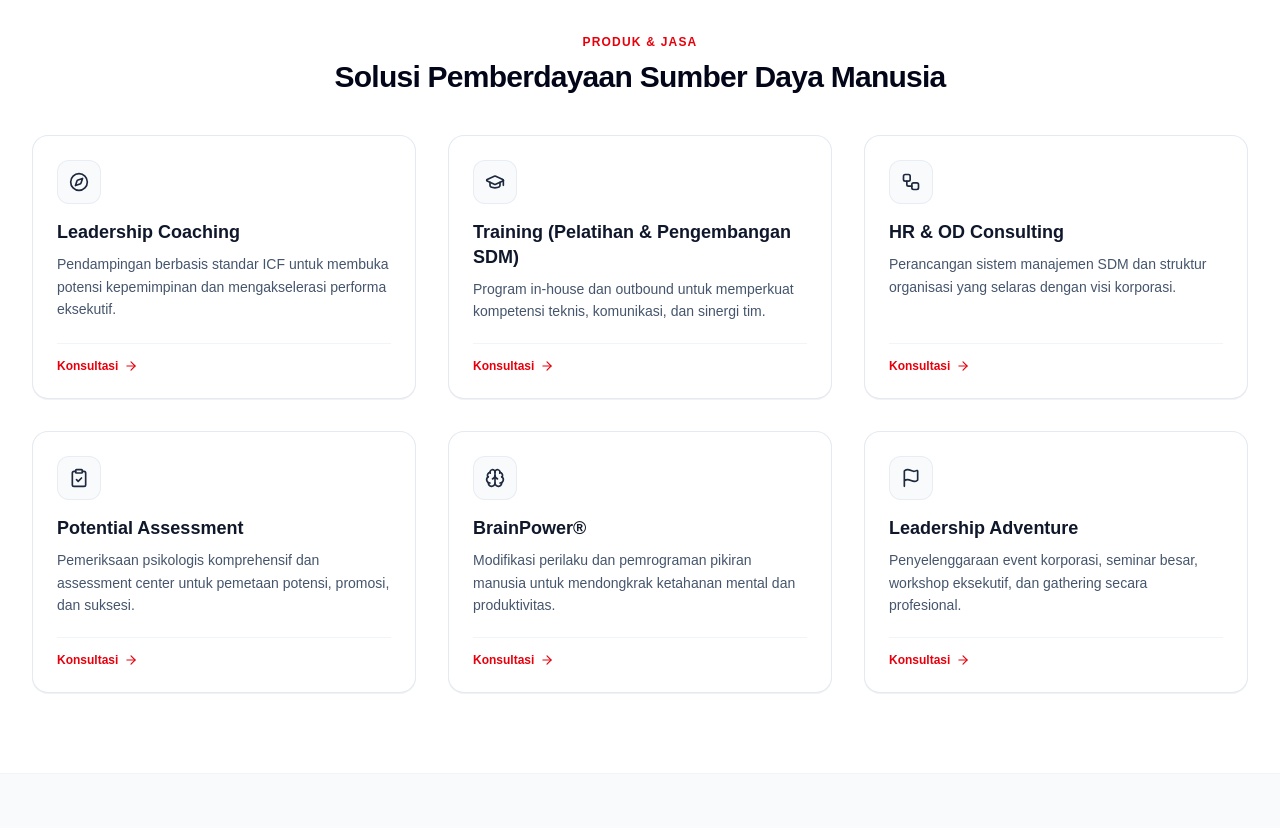
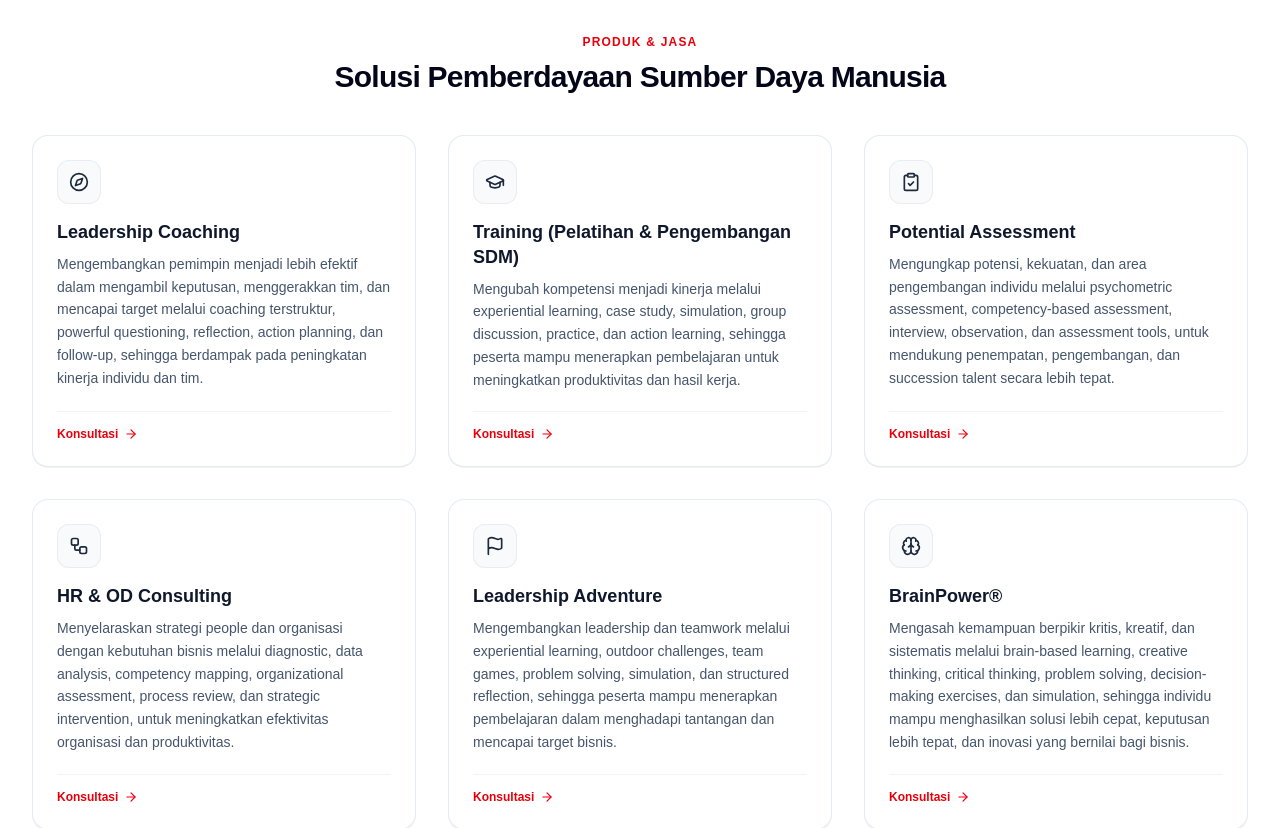
Before and after one commit to novrandobilly/edoras, a Next.js app in the folder frontend/: page / in a window 1280 px wide. Shown: the part 1560-2388 px from the top of the page. Built offline with nearby package versions, Linux system fonts and the light colour scheme.

Commit message:
feat: update ServicesSection content for clarity and impact

```diff
--- a/frontend/src/features/home/features/ServicesSection.tsx
+++ b/frontend/src/features/home/features/ServicesSection.tsx
@@ -15,43 +15,37 @@ export function ServicesSection() {
       id: "leadership-coaching",
       title: "Leadership Coaching",
       icon: Compass,
-      summary:
-        "Pendampingan berbasis standar ICF untuk membuka potensi kepemimpinan dan mengakselerasi performa eksekutif.",
+      summary: `Mengembangkan pemimpin menjadi lebih efektif dalam mengambil keputusan, menggerakkan tim, dan mencapai target melalui coaching terstruktur, powerful questioning, reflection, action planning, dan follow-up, sehingga berdampak pada peningkatan kinerja individu dan tim.`,
     },
     {
       id: "training-sdm",
       title: "Training (Pelatihan & Pengembangan SDM)",
       icon: GraduationCap,
-      summary:
-        "Program in-house dan outbound untuk memperkuat kompetensi teknis, komunikasi, dan sinergi tim.",
+      summary: `Mengubah kompetensi menjadi kinerja melalui experiential learning, case study, simulation, group discussion, practice, dan action learning, sehingga peserta mampu menerapkan pembelajaran untuk meningkatkan produktivitas dan hasil kerja.`,
+    },
+    {
+      id: "potential-assessment",
+      title: "Potential Assessment",
+      icon: ClipboardCheck,
+      summary: `Mengungkap potensi, kekuatan, dan area pengembangan individu melalui psychometric assessment, competency-based assessment, interview, observation, dan assessment tools, untuk mendukung penempatan, pengembangan, dan succession talent secara lebih tepat.`,
     },
     {
       id: "hr-od-consulting",
       title: "HR & OD Consulting",
       icon: Workflow,
-      summary:
-        "Perancangan sistem manajemen SDM dan struktur organisasi yang selaras dengan visi korporasi.",
+      summary: `Menyelaraskan strategi people dan organisasi dengan kebutuhan bisnis melalui diagnostic, data analysis, competency mapping, organizational assessment, process review, dan strategic intervention, untuk meningkatkan efektivitas organisasi dan produktivitas.`,
     },
     {
-      id: "potential-assessment",
-      title: "Potential Assessment",
-      icon: ClipboardCheck,
-      summary:
-        "Pemeriksaan psikologis komprehensif dan assessment center untuk pemetaan potensi, promosi, dan suksesi.",
+      id: "leadership-adventure",
+      title: "Leadership Adventure",
+      icon: Flag,
+      summary: `Mengembangkan leadership dan teamwork melalui experiential learning, outdoor challenges, team games, problem solving, simulation, dan structured reflection, sehingga peserta mampu menerapkan pembelajaran dalam menghadapi tantangan dan mencapai target bisnis.`,
     },
     {
       id: "brainpower",
       title: "BrainPower®",
       icon: Brain,
-      summary:
-        "Modifikasi perilaku dan pemrograman pikiran manusia untuk mendongkrak ketahanan mental dan produktivitas.",
-    },
-    {
-      id: "leadership-adventure",
-      title: "Leadership Adventure",
-      icon: Flag,
-      summary:
-        "Penyelenggaraan event korporasi, seminar besar, workshop eksekutif, dan gathering secara profesional.",
+      summary: `Mengasah kemampuan berpikir kritis, kreatif, dan sistematis melalui brain-based learning, creative thinking, critical thinking, problem solving, decision-making exercises, dan simulation, sehingga individu mampu menghasilkan solusi lebih cepat, keputusan lebih tepat, dan inovasi yang bernilai bagi bisnis.`,
     },
   ];
 
```
